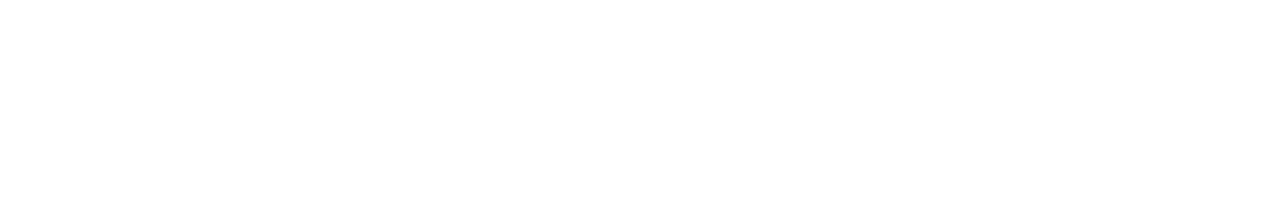
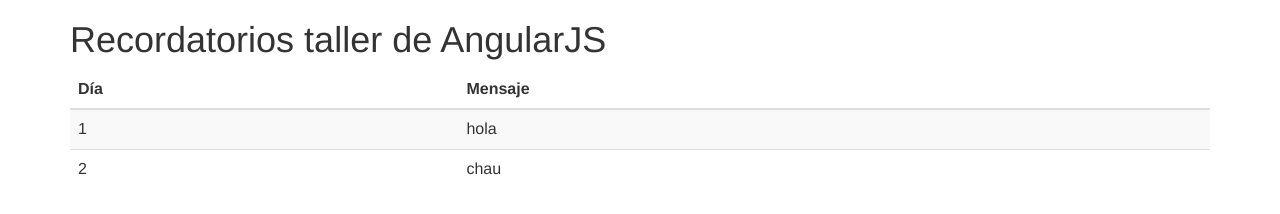
Before and after one commit to angularparatodos/curso-angular, a website: page index.html in a window 1280 px wide. Drawn offline with nearby package versions, Linux system fonts and the light colour scheme.

Commit message:
tabla de recordatorios con bootstrap

```diff
--- a/controller/app.js
+++ b/controller/app.js
@@ -1,7 +1,7 @@
 var app = angular.module("angular-example-app", []);
 
 app.controller("recordatorio-controller", function($scope) {
-    $scope.saludo = "Bigo pasion";
+    $scope.saludo = "Recordatorios taller de AngularJS";
 
    $scope.recordatorios = [
        {"dia": 1, "mensaje": "hola"},
--- a/index.html
+++ b/index.html
@@ -1,8 +1,28 @@
-<html>
+<html ng-app="angular-example-app">
     <head>
+        <script src="bower_components/angular/angular.js"></script>
+        <script src="bower_components/jquery/dist/jquery.min.js"></script>
+        <script src="bower_components/bootstrap/dist/js/bootstrap.min.js"></script>
+        <script src="controller/app.js"></script>
+
+        <link rel="stylesheet" type="text/css" href="bower_components/bootstrap/dist/css/bootstrap.min.css">
     </head>
     <body>
-        <div>
+        <div class="container" ng-controller="recordatorio-controller">
+            <h1>{{saludo}}</h1>
+
+            <table class="table table-striped">
+                <thead>
+                    <th>D&iacute;a</th>
+                    <th>Mensaje</th>
+                </thead>
+                <tbody>
+                    <tr ng-repeat="recordatorio in recordatorios">
+                        <td>{{recordatorio.dia}}</td>
+                        <td>{{recordatorio.mensaje}}</td>
+                    </tr>
+                </tbody>
+            </table>
         </div>
     </body>
 </html>
```
